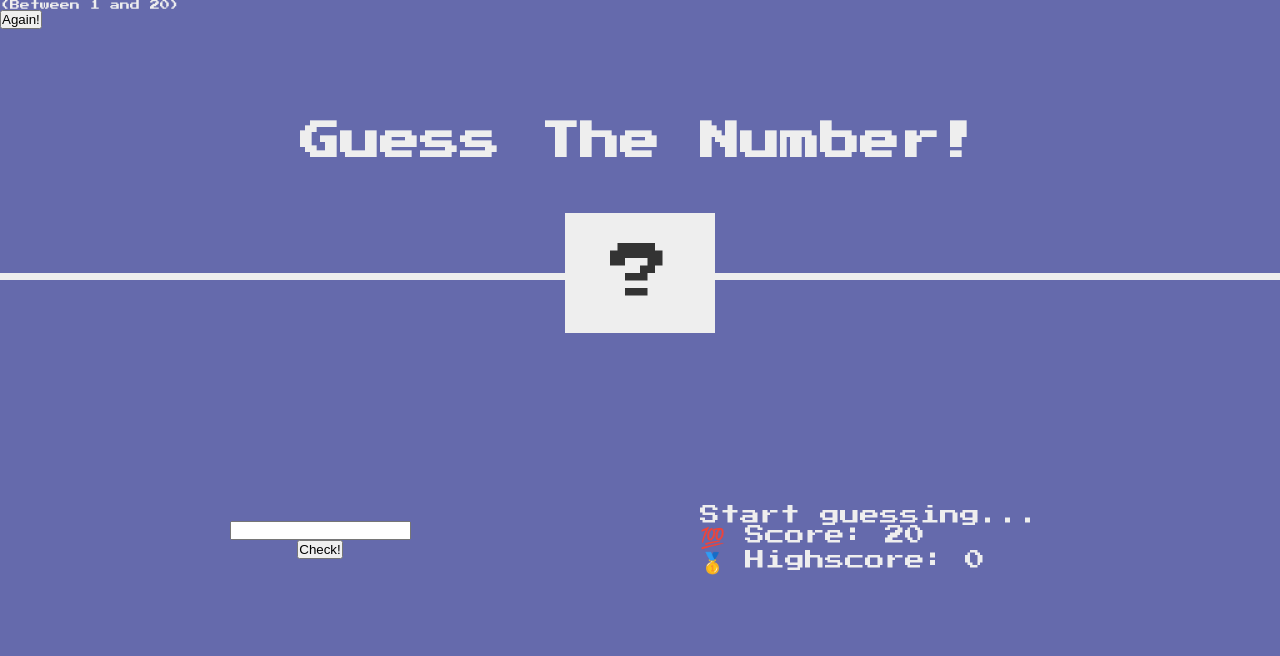
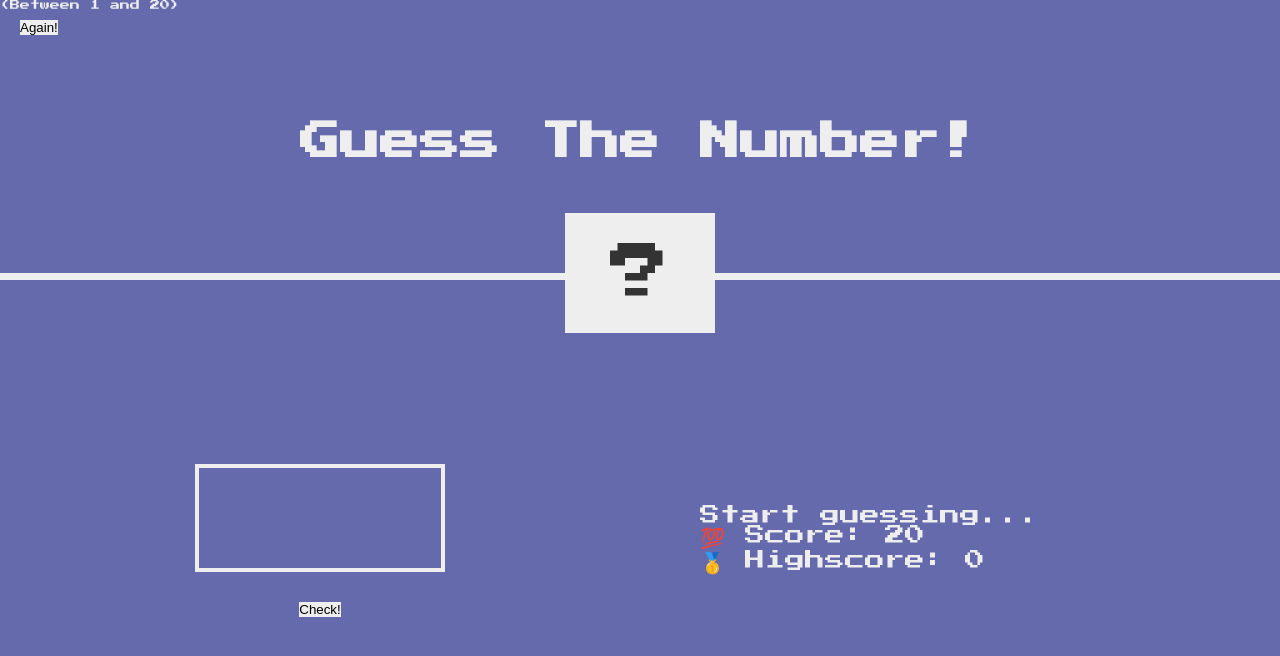
Before and after one commit to chrisclarkedev/Guess-The-Number, a plain HTML site: page index.html in a window 1280 px wide. Drawn offline with Linux system fonts and the light colour scheme.

Commit message:
styling added

```diff
--- a/style.css
+++ b/style.css
@@ -68,3 +68,34 @@ h1 {
   left: 50%;
   transform: translate(-50%, 50%);
 }
+
+.betweem {
+  font-size: 1.4 rem;
+  position: absolute;
+  top: 2rem;
+  right: 2rem;
+}
+
+.again {
+  position: absolute;
+  top: 2rem;
+  left: 2rem;
+}
+
+.guess {
+  background: none;
+  width: 25rem;
+  text-align: center;
+  display: block;
+  margin-bottom: 3rem;
+  border: 4px solid #eee;
+  font-family: inherit;
+  color: inherit;
+  font-size: 5rem;
+  padding: 2.5rem;
+}
+
+.btn {
+  border: none;
+  background-color: #eee;
+}
```
